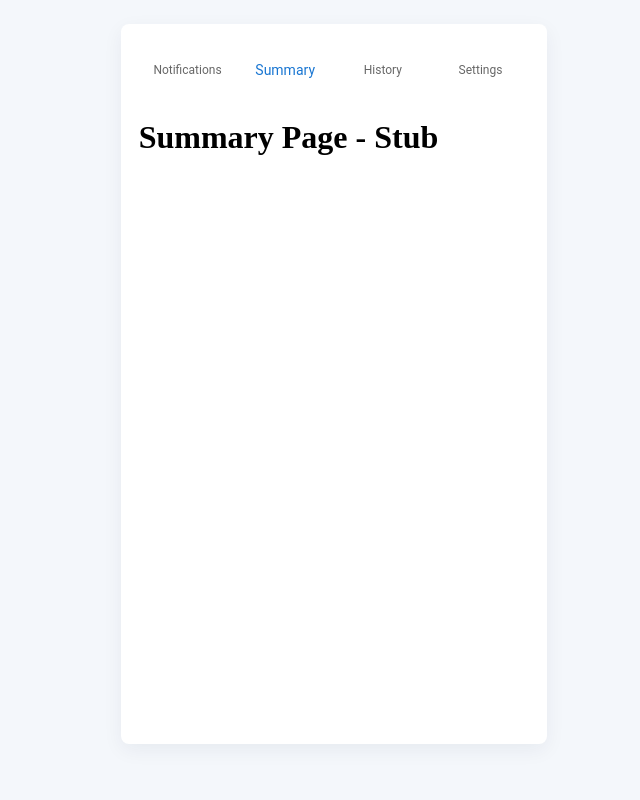
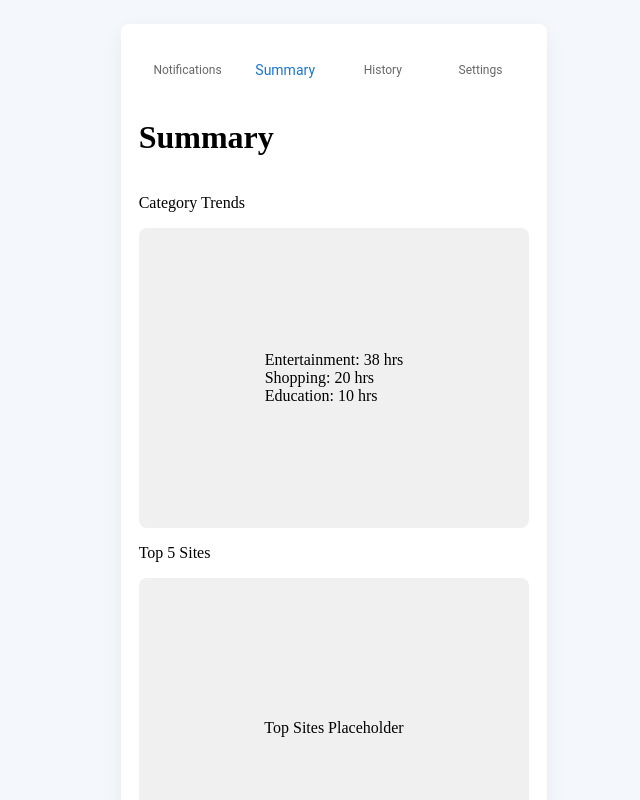
Before and after one commit to CSB715/Web-App---Smith-Micro, a React (Vite) app: page /summary in a window 1280 px wide. Shown: the top 800 px of the page, without its empty margins (306-946 px from the left). Built offline with nearby package versions, Linux system fonts and the light colour scheme; no server answers; the database is empty; sample sign-in values are in the browser's storage.

Commit message:
started implementing summary page

```diff
--- a/src/pages/HistoryPage.tsx
+++ b/src/pages/HistoryPage.tsx
@@ -54,6 +54,7 @@ function History() {
       id: v.id,
       siteUrl: v.data.siteUrl,
       startDateTime: new Date(v.data.startDateTime),
+      endDateTime: new Date(v.data.endDateTime),
     }));
 
     setVisits(sortVisitsByDate(groupVisitsByDate(normalizedVisits)));
--- a/src/pages/SummaryPage.tsx
+++ b/src/pages/SummaryPage.tsx
@@ -1,11 +1,93 @@
-// Summary Page Component
-// STUB
+import { Box } from "@mui/material";
+import { onAuthStateChanged } from "firebase/auth";
+import { use, useEffect, useState } from "react";
+import { auth, GetDevices, GetVisits } from "../utils/firestore";
+import { useNavigate } from "react-router";
+import { type Visit } from "../utils/models";
 
 function Summary() {
+  const navigate = useNavigate();
+  const [userId, setUserId] = useState<string>("");
+
+  useEffect(() => {
+    const unsubscribe = onAuthStateChanged(auth, (user) => {
+      if (user) {
+        setUserId(user.uid);
+      } else {
+        navigate("/login", { replace: true });
+      }
+    });
+
+    return unsubscribe;
+  }, [navigate]);
+
+  function useData() {
+    const [visits, setVisits] = useState<Visit[]>([]);
+
+    useEffect(() => {
+      if (!userId) return;
+
+      async function load() {
+        const devicesData = await GetDevices(userId);
+        const normalized = devicesData.map((d) => ({
+          id: d.id,
+          name: d.data.name,
+        }));
+
+        const deviceVisits = await Promise.all(
+          normalized.map((d) => GetVisits(userId, d.id)),
+        );
+
+        const normalizedVisits = deviceVisits.flat().map((v) => ({
+          id: v.id,
+          siteUrl: v.data.siteUrl,
+          startDateTime: new Date(v.data.startDateTime),
+          endDateTime: new Date(v.data.endDateTime),
+        }));
+
+        setVisits(normalizedVisits);
+      }
+
+      load();
+    }, [userId]);
+    return { visits };
+  }
+
+  const { visits } = useData();
+
   return (
     <>
-      <h1>Summary Page - Stub</h1>
-      {/* Summary Page Content */}
+      <h1>Summary</h1>
+      <p>Category Trends</p>
+      <Box
+        sx={{
+          height: 300,
+          backgroundColor: "#f0f0f0",
+          borderRadius: 2,
+          display: "flex",
+          alignItems: "center",
+          justifyContent: "center",
+        }}
+      >
+        <ul style={{ listStyleType: "none", padding: 0, margin: 0 }}>
+          <li>Entertainment: 38 hrs</li>
+          <li>Shopping: 20 hrs</li>
+          <li>Education: 10 hrs</li>
+        </ul>
+      </Box>
+      <p>Top 5 Sites</p>
+      <Box
+        sx={{
+          height: 300,
+          backgroundColor: "#f0f0f0",
+          borderRadius: 2,
+          display: "flex",
+          alignItems: "center",
+          justifyContent: "center",
+        }}
+      >
+        <p>Top Sites Placeholder</p>
+      </Box>
     </>
   );
 }
--- a/src/utils/models.tsx
+++ b/src/utils/models.tsx
@@ -6,6 +6,7 @@ export type Device = {
 export type Visit = {
   siteUrl: string;
   startDateTime: Date;
+  endDateTime: Date;
 };
 
 export type Notification = {
```
